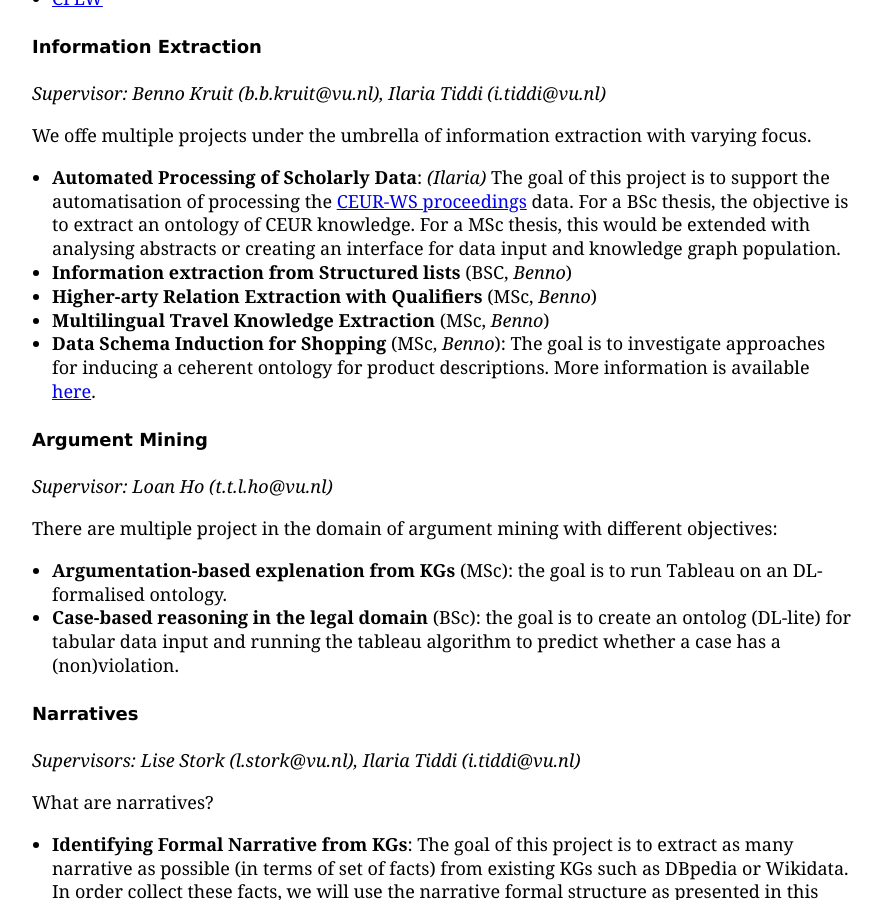
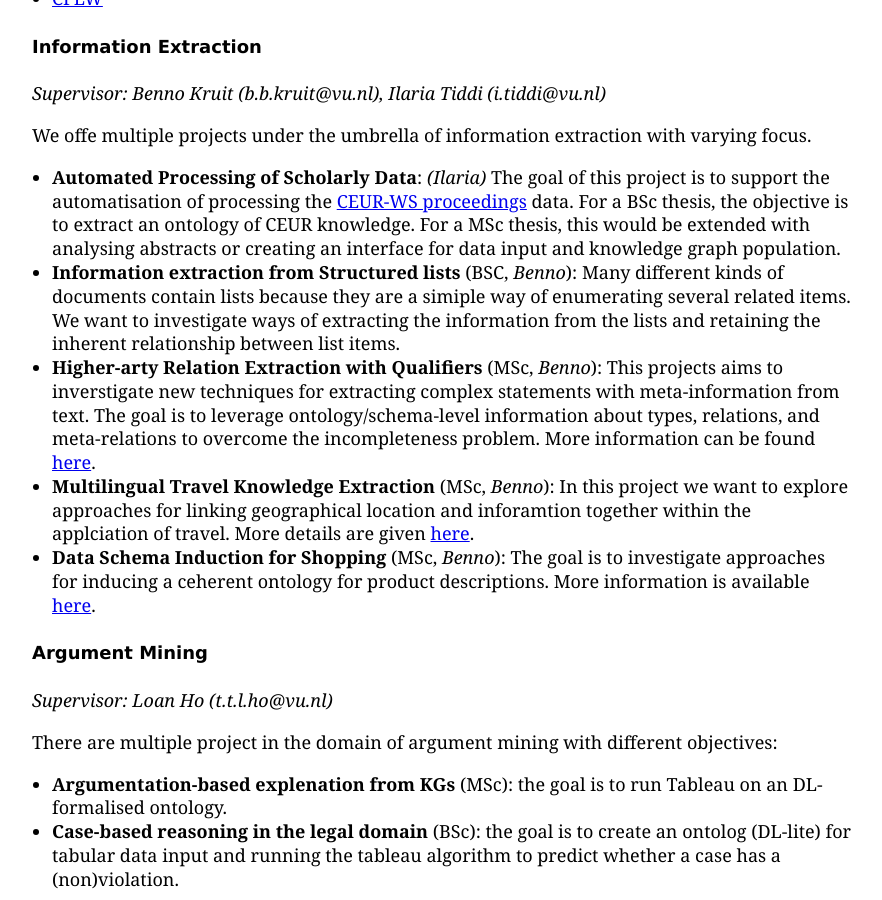
Before and after one commit to kai-vu/site, a Jekyll site: the page built from theses/index.md, in a window 1280 px wide and 900 px high, scrolled down 1145 px. Shown: the whole window, without its empty margins (208-1090 px from the left). Built offline with Jekyll 4.4.1, drawn with Linux system fonts in a browser that asks for light colours; our own code applies the rules of GitHub Pages for plain Markdown files.

Commit message:
more theses

```diff
--- a/theses/index.md
+++ b/theses/index.md
@@ -35,9 +35,9 @@ There are other related topics in collaboration with companies, that are centere
 
 We offe multiple projects under the umbrella of information extraction with varying focus.
 - **Automated Processing of Scholarly Data**: *(Ilaria)* The goal of this project is to support the automatisation of processing the <a href="http://ceur-ws.org">CEUR-WS proceedings</a> data. For a BSc thesis, the objective is to extract an ontology of CEUR knowledge. For a MSc thesis, this would be extended with analysing abstracts or creating an interface for data input and knowledge graph population.
-- **Information extraction from Structured lists** (BSC, *Benno*)
-- **Higher-arty Relation Extraction with Qualifiers** (MSc, *Benno*)
-- **Multilingual Travel Knowledge Extraction** (MSc, *Benno*)
+- **Information extraction from Structured lists** (BSC, *Benno*): Many different kinds of documents contain lists because they are a simiple way of enumerating several related items. We want to investigate ways of extracting the information from the lists and retaining the inherent relationship between list items.
+- **Higher-arty Relation Extraction with Qualifiers** (MSc, *Benno*): This projects aims to inverstigate new techniques for extracting complex statements with meta-information from text. The goal is to leverage ontology/schema-level information about types, relations, and meta-relations to overcome the incompleteness problem. More information can be found <a href="BK_relextract">here</a>.
+- **Multilingual Travel Knowledge Extraction** (MSc, *Benno*): In this project we want to explore approaches for linking geographical location and inforamtion together within the applciation of travel. More details are given <a href="BK_travel">here</a>.
 - **Data Schema Induction for Shopping** (MSc, *Benno*): The goal is to investigate approaches for inducing a ceherent ontology for product descriptions. More information is available <a href="BK_shopping">here</a>.
 
 #### Argument Mining
```
Also changed, not shown: theses/BK_relextract.md (added, +23 -0 lines).
